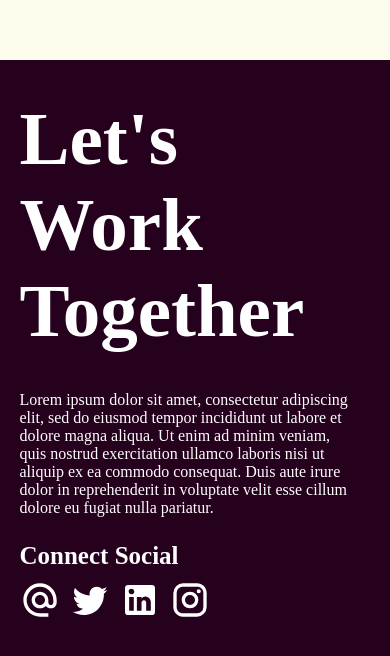
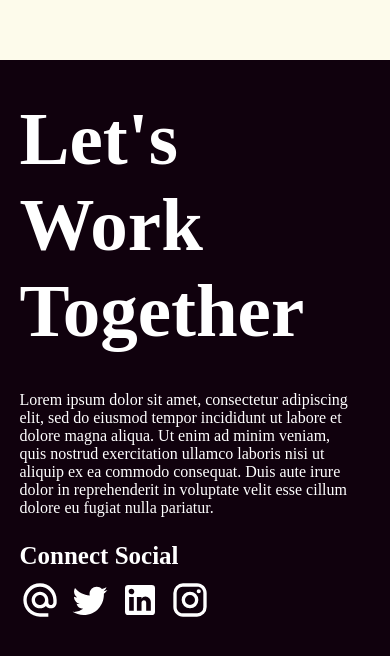
Before and after one commit to gaurav2425/portfolio, a Next.js app: page /WelcomePage in a window 390 px wide. Shown: the part 888-1544 px from the top of the page. Built offline with nearby package versions, Linux system fonts and the light colour scheme; a web font is replaced by a local one.

Commit message:
Responsive Footer

```diff
--- a/styles/componentstyles/Footer.module.css
+++ b/styles/componentstyles/Footer.module.css
@@ -48,6 +48,7 @@
         align-items: flex-start;
         padding-left: 5%;
          background:rgb(37, 1, 30);
+         background:rgb(16, 1, 13);
     }
     .footer_container_right p{
         width: 85vw;
```
